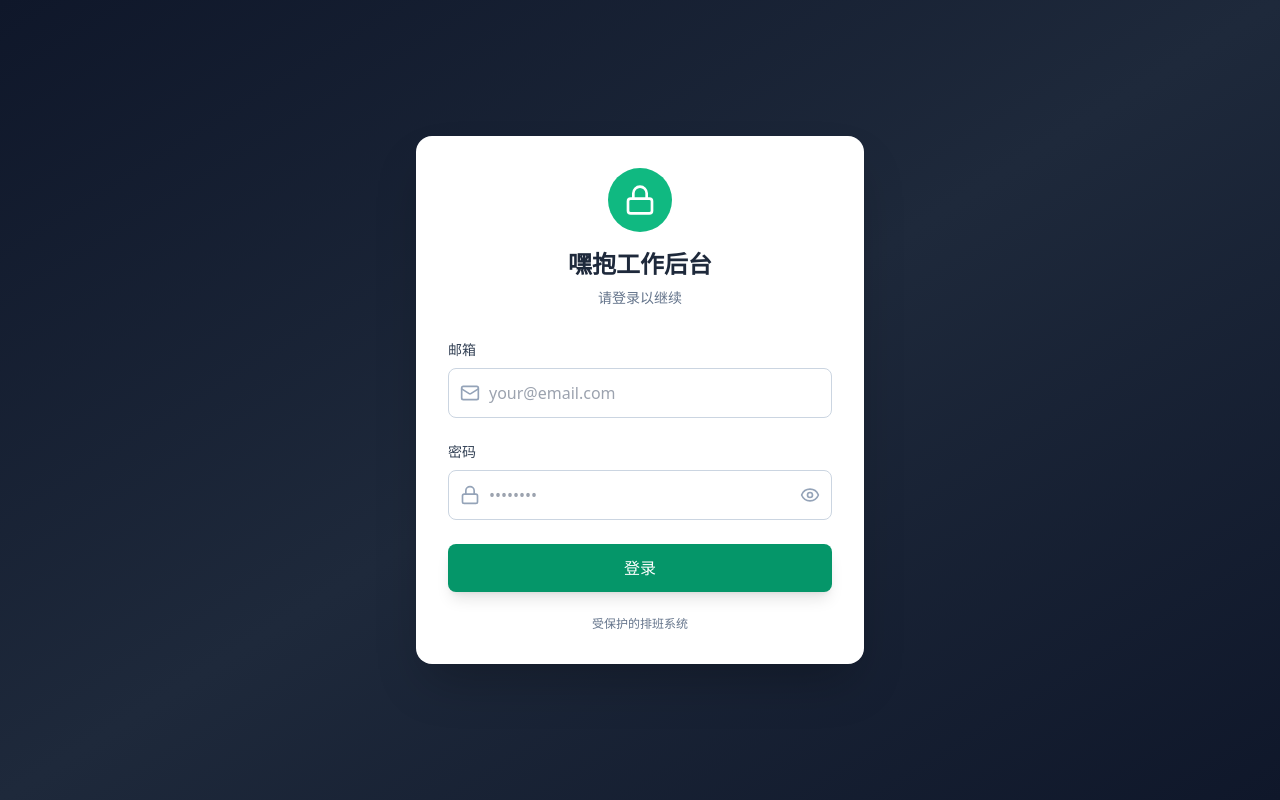
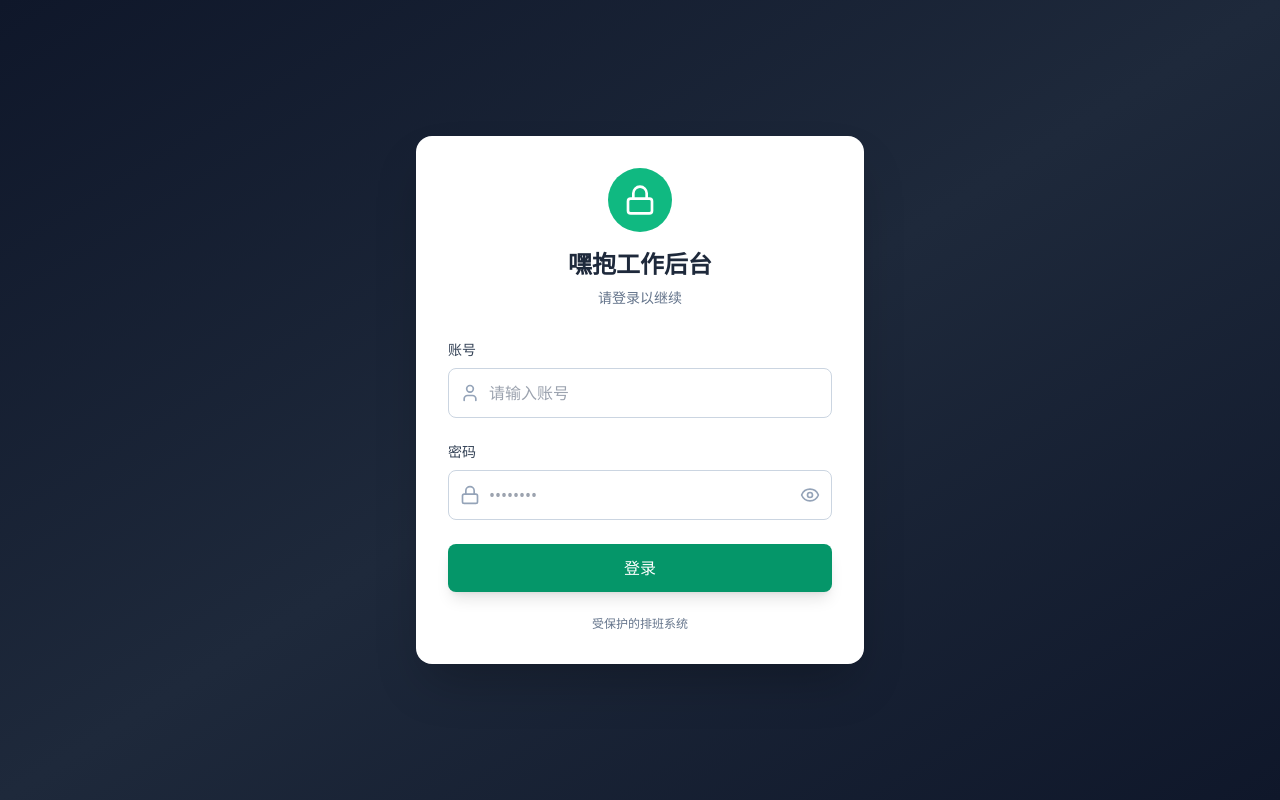
Before and after one commit to yiranni/heybouldering-schedule, a Next.js app: page / in a window 1280 px wide. Built offline with nearby package versions, Linux system fonts and the light colour scheme; no server answers.

Commit message:
feat: accout name login

```diff
--- a/app/api/auth/login/route.ts
+++ b/app/api/auth/login/route.ts
@@ -5,25 +5,25 @@ import { verifyPassword } from '@/app/lib/password';
 
 export async function POST(request: NextRequest) {
   try {
-    const { email, password } = await request.json();
+    const { account, password } = await request.json();
 
-    if (!email || !password) {
+    if (!account || !password) {
       return NextResponse.json(
-        { error: '请输入邮箱和密码' },
+        { error: '请输入账号和密码' },
         { status: 400 }
       );
     }
 
-    const normalizedEmail = String(email).trim().toLowerCase();
+    const normalizedAccount = String(account).trim().toLowerCase();
     const plainPassword = String(password);
 
     const user = await prisma.user.findUnique({
-      where: { email: normalizedEmail },
+      where: { email: normalizedAccount },
     });
 
     if (!user) {
       return NextResponse.json(
-        { error: '邮箱或密码错误' },
+        { error: '账号或密码错误' },
         { status: 401 }
       );
     }
@@ -31,7 +31,7 @@ export async function POST(request: NextRequest) {
     const isPasswordValid = await verifyPassword(plainPassword, user.passwordHash);
     if (!isPasswordValid) {
       return NextResponse.json(
-        { error: '邮箱或密码错误' },
+        { error: '账号或密码错误' },
         { status: 401 }
       );
     }
--- a/app/components/AuthGuard.tsx
+++ b/app/components/AuthGuard.tsx
@@ -1,7 +1,7 @@
 'use client';
 
 import { createContext, useContext, useMemo, useState, useEffect } from 'react';
-import { Lock, Mail, Eye, EyeOff } from 'lucide-react';
+import { Lock, User, Eye, EyeOff } from 'lucide-react';
 
 interface AuthGuardProps {
   children: React.ReactNode;
@@ -36,7 +36,7 @@ export function useAuth(): AuthContextValue {
 export default function AuthGuard({ children }: AuthGuardProps) {
   const [user, setUser] = useState<AuthUser | null>(null);
   const [isLoading, setIsLoading] = useState(true);
-  const [email, setEmail] = useState('');
+  const [account, setAccount] = useState('');
   const [password, setPassword] = useState('');
   const [error, setError] = useState('');
   const [showPassword, setShowPassword] = useState(false);
@@ -73,14 +73,14 @@ export default function AuthGuard({ children }: AuthGuardProps) {
         headers: {
           'Content-Type': 'application/json',
         },
-        body: JSON.stringify({ email, password }),
+        body: JSON.stringify({ account, password }),
       });
 
       const data = await response.json();
 
       if (response.ok) {
         setUser(data.user ?? null);
-        setEmail('');
+        setAccount('');
         setPassword('');
       } else {
         setError(data.error || '登录失败');
@@ -97,7 +97,7 @@ export default function AuthGuard({ children }: AuthGuardProps) {
       console.error('Logout failed:', err);
     }
     setUser(null);
-    setEmail('');
+    setAccount('');
     setPassword('');
   };
 
@@ -139,22 +139,22 @@ export default function AuthGuard({ children }: AuthGuardProps) {
 
               {/* Login Form */}
               <form onSubmit={handleLogin} className="space-y-6">
-                {/* Email Input */}
+                {/* Account Input */}
                 <div>
                   <label className="block text-sm font-medium text-slate-700 mb-2">
-                    邮箱
+                    账号
                   </label>
                   <div className="relative">
                     <div className="absolute inset-y-0 left-0 pl-3 flex items-center pointer-events-none">
-                      <Mail className="h-5 w-5 text-slate-400" />
+                      <User className="h-5 w-5 text-slate-400" />
                     </div>
                     <input
-                      type="email"
-                      value={email}
-                      onChange={(e) => setEmail(e.target.value)}
+                      type="text"
+                      value={account}
+                      onChange={(e) => setAccount(e.target.value)}
                       required
                       className="block w-full pl-10 pr-3 py-3 border border-slate-300 rounded-lg focus:ring-2 focus:ring-emerald-500 focus:border-transparent transition-all"
-                      placeholder="your@email.com"
+                      placeholder="请输入账号"
                     />
                   </div>
                 </div>
```
